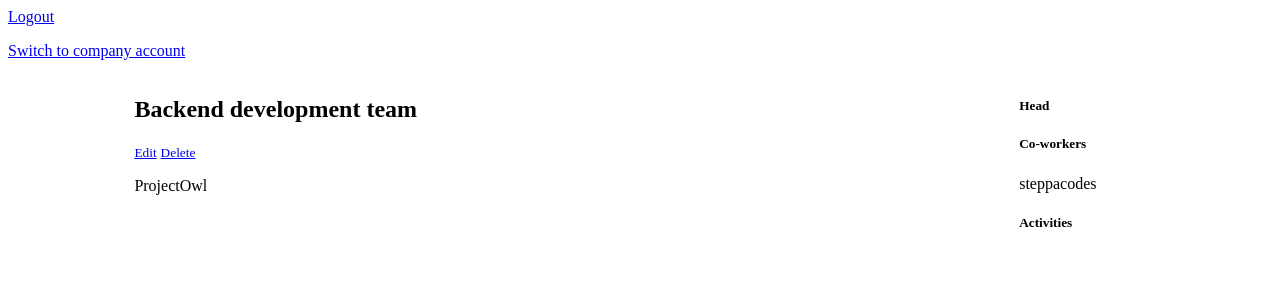
After one commit to SteppaCodes/ProjectOwl, a Django app: page /team-dashboard/2 in a window 1280 px wide. The commit adds this page. Shown: the top 300 px of the page. Run offline with Django 4.2, Linux system fonts and the light colour scheme; data comes from the database, SQL or seed files in the repository; both versions use the stored data as it was after the commit.

Commit message:
CRUD Team feature added

```diff
--- a/manager/models.py
+++ b/manager/models.py
@@ -47,10 +47,16 @@ class Company(models.Model):
 
 
 class Team(models.Model):
-    name = models.CharField(max_length=200,verbose_name="Teams")
+    name = models.CharField(max_length=200)
     company = models.ForeignKey(Company, on_delete=models.CASCADE, default='')
-    head = models.OneToOneField("Worker", default= "No Head" ,related_name="head",on_delete=models.SET_NULL, null=True, blank=True)
+    head = models.OneToOneField("Worker", default= None ,related_name="head",on_delete=models.SET_NULL, null=True, blank=True)
     workers = models.ManyToManyField("Worker")
+    updated_by = models.ForeignKey(CostumUser, related_name="update_team", on_delete=models.CASCADE, null=True, blank=True)
+
+
+    class Meta:
+        verbose_name = "Team"
+        verbose_name_plural = "Teams"
 
     def __str__(self):
         return self.name
--- /dev/null
+++ b/manager/templates/manager/team-dashboard.html
@@ -0,0 +1,51 @@
+{% extends 'base.html' %}
+
+    {% block title %}Teams{% endblock title %}
+{% block content %}
+
+<style>
+    .team-container{
+        display: grid;
+        grid-template-columns: 0.5fr 3.5fr 1fr;
+    }
+
+</style>
+
+<div class='team-container'>
+
+    <div>
+
+    </div>
+
+    <div>
+        <div>
+            <h2>{{team.name}}</h2>
+            <small><a href="{% url 'update-team' team.id %}">Edit</a></small>
+            <small><a href="{% url 'delete-team' team.id %}">Delete</a></small>
+        </div>
+        <div>
+            {% for project in projects  %}
+                <p>{{project.name}}</p>
+            {% endfor %}
+        </div>
+    </div>
+
+    <div>
+        <div>
+            <h5>Head</h5>
+        </div>
+        <div>
+            <h5>Co-workers</h5>
+            {% for member in members  %}
+                <p>{{member.user.username}}</p>
+            {% endfor %}
+        </div>
+
+        <div>
+            <h5>Activities</h5>
+        </div>
+    </div>
+
+</div>
+
+{% endblock %}
--- a/manager/urls.py
+++ b/manager/urls.py
@@ -2,7 +2,6 @@ from django.urls import path
 from django.conf import settings
 from django.conf.urls.static import static
 from .views import *
-
 
 urlpatterns = [
     path('signup', signup,name='signup'),
@@ -14,17 +13,22 @@ urlpatterns = [
 
     path('company/<str:id>', companypage, name='company-page'),
     path('user-dashboard/<str:id>',userdashboard ,name='user-dashboard'),
+    path('teams/<str:id>', teams,name='teams'),
+    path('team-dashboard/<str:id>',teamdashboard ,name='team-dashboard'),
 
     path('create-project/', createproject, name='create-project'),
     path('create-milestone/<str:id>', createmilestone, name='create-milestone'),
+    path('create-team/', createteam, name='create-team'),
 
     path('project/<str:id>', ProjectPage, name='project-page'),
 
     path('update-project/<str:id>', updateproject,name='update-project'),
     path('update-milestone/<str:id>', updatemilestone,name='update-milestone'),
+    path('update-team/<str:id>', updateteam,name='update-team'),
 
     path('delete-project/<str:id>', deleteproject, name='delete-project'),
     path('delete-milestone/<str:id>', deletemilestone, name='delete-milestone'),
+    path('delete-team/<str:id>', deleteteam, name='delete-team'),
 
 ]
 urlpatterns += static(settings.MEDIA_URL, document_root=settings.MEDIA_ROOT)
--- a/manager/views.py
+++ b/manager/views.py
@@ -197,6 +197,45 @@ def companypage(request,id):
                   }
     return render(request,'manager/company-page.html', context)
 
+def createproject(request):
+
+    if request.user.in_company:
+        form = CompanyProjectForm()
+    else:
+        form = PersonalProjectForm()
+
+    if request.method == "POST":
+        if request.user.in_company:
+            form = CompanyProjectForm(request.POST)
+        else:
+            form = PersonalProjectForm(request.POST)
+        if form.is_valid():
+            project = form.save(commit=False)
+            project.created_by = request.user
+            if request.user.in_company:
+                #retrieving the company key from the session
+                key = request.session.get('company_key')
+                #Getting the company data and setting the project.company to the current company the user is looged in to
+                company = Company.objects.get(company_key = key)
+                project.company = company
+            else:
+                project.is_personal = True
+                project.created_by = request.user
+                project.save()
+                return redirect("user-dashboard", request.user.id)
+
+            project.save()
+
+            #getting the id of each department selected and adding it to the department row of the table
+            for team_id in form.cleaned_data['teams']:
+                team = Team.objects.get(id=team_id.id)
+                project.teams.add(team)
+
+            return redirect("company-page", company.id)
+
+    context = {"form":form}
+    return render(request,"manager/create-edit.html", context)
+
 def ProjectPage(request, id):
     project = Project.objects.get(id=id)
     milestones = project.milestone_set.all()
@@ -254,45 +293,6 @@ def ProjectPage(request, id):
                      'due_in':due_in,}
 
     return render(request,'manager/project-page.html', context)
-
-def createproject(request):
-
-    if request.user.in_company:
-        form = CompanyProjectForm()
-    else:
-        form = PersonalProjectForm()
-
-    if request.method == "POST":
-        if request.user.in_company:
-            form = CompanyProjectForm(request.POST)
-        else:
-            form = PersonalProjectForm(request.POST)
-        if form.is_valid():
-            project = form.save(commit=False)
-            project.created_by = request.user
-            if request.user.in_company:
-                #retrieving the company key from the session
-                key = request.session.get('company_key')
-                #Getting the company data and setting the project.company to the current company the user is looged in to
-                company = Company.objects.get(company_key = key)
-                project.company = company
-            else:
-                project.is_personal = True
-                project.created_by = request.user
-                project.save()
-                return redirect("user-dashboard", request.user.id)
-
-            project.save()
-
-            #getting the id of each department selected and adding it to the department row of the table
-            for team_id in form.cleaned_data['teams']:
-                team = Team.objects.get(id=team_id.id)
-                project.teams.add(team)
-
-            return redirect("company-page", company.id)
-
-    context = {"form":form}
-    return render(request,"manager/create-edit.html", context)
 
 def updateproject(request, id):
     project = Project.objects.get(id=id)
@@ -380,3 +380,77 @@ def deletemilestone(request,id):
 
     context = {"obj":milestone}
     return render(request,"manager/delete.html", context)
+
+def createteam(request):
+    form = TeamForm()
+    company = request.user.worker.company
+
+    if request.method == "POST":
+        form = TeamForm(request.POST)
+        if form.is_valid():
+            team = form.save(commit=False)
+            team.company = company
+            team.save()
+
+            for worker_id in form.cleaned_data['workers']:
+                worker = Worker.objects.get(id=worker_id.id)
+                team.workers.add(worker)
+
+            return redirect('teams', company.id)
+
+    context = {'form': form}
+    return render(request,'manager/create-edit.html', context)
+
+def teams(request,id):
+    company = Company.objects.get(id=id)
+    teams = company.team_set.all()
+
+    context = {'teams': teams}
+    return render(request,'manager/teams.html', context)
+
+def teamdashboard(request,id):
+    team = Team.objects.get(id=id)
+    members = team.workers.all()
+    projects = Project.objects.filter(company=team.company)
+    team_projects = []
+
+    #getting projects the team is involved in
+    for project in projects:
+        if team in project.teams.all():
+            team_projects.append(project)
+
+    context = {"team":team, "members":members , "projects":team_projects}
+    return render(request, "manager/team-dashboard.html", context)
+
+def updateteam(request, id):
+    team = Team.objects.get(id=id)
+    form = TeamForm(instance=team)
+
+
+    if request.method == "POST":
+        form = TeamForm(request.POST, instance=team)
+        if form.is_valid():
+            team = form.save(commit=False)
+            team.updated_by = request.user
+            team.save()
+
+            team.workers.clear()
+
+            for worker_id in form.cleaned_data['workers']:
+                worker = Worker.objects.get(id=worker_id.id)
+                team.workers.add(worker)
+
+            return redirect('team-dashboard', team.id)
+
+    context = {'form': form}
+    return render(request,'manager/create-edit.html', context)
+
+def deleteteam(request,id):
+    team = Team.objects.get(id=id)
+    company = request.user.worker.company
+    if request.method == "POST":
+        team.delete()
+        return redirect("teams", company.id)
+
+    context = {"obj": team}
+    return render(request,"manager/delete.html", context)
--- a/templates/base.html
+++ b/templates/base.html
@@ -22,6 +22,10 @@
         <h4>{{message}}</h4>
         {% endfor %}
 
+        {% if request.user.in_company %}
+            <p><a href="{% url 'teams' request.user.worker.company.id %}">Teams</a></p>
+        {% endif %}
+
         {% block content %}
 
         {% endblock content %}
```
Also changed, not shown: manager/admin.py (+9 -9 lines), manager/templates/manager/teams.html (added, +34 -0 lines), db.sqlite3, manager/migrations/0011_alter_team_head.py (added), manager/migrations/0012_alter_team_options_alter_team_name.py (added), manager/migrations/0013_team_updated_by.py (added).
